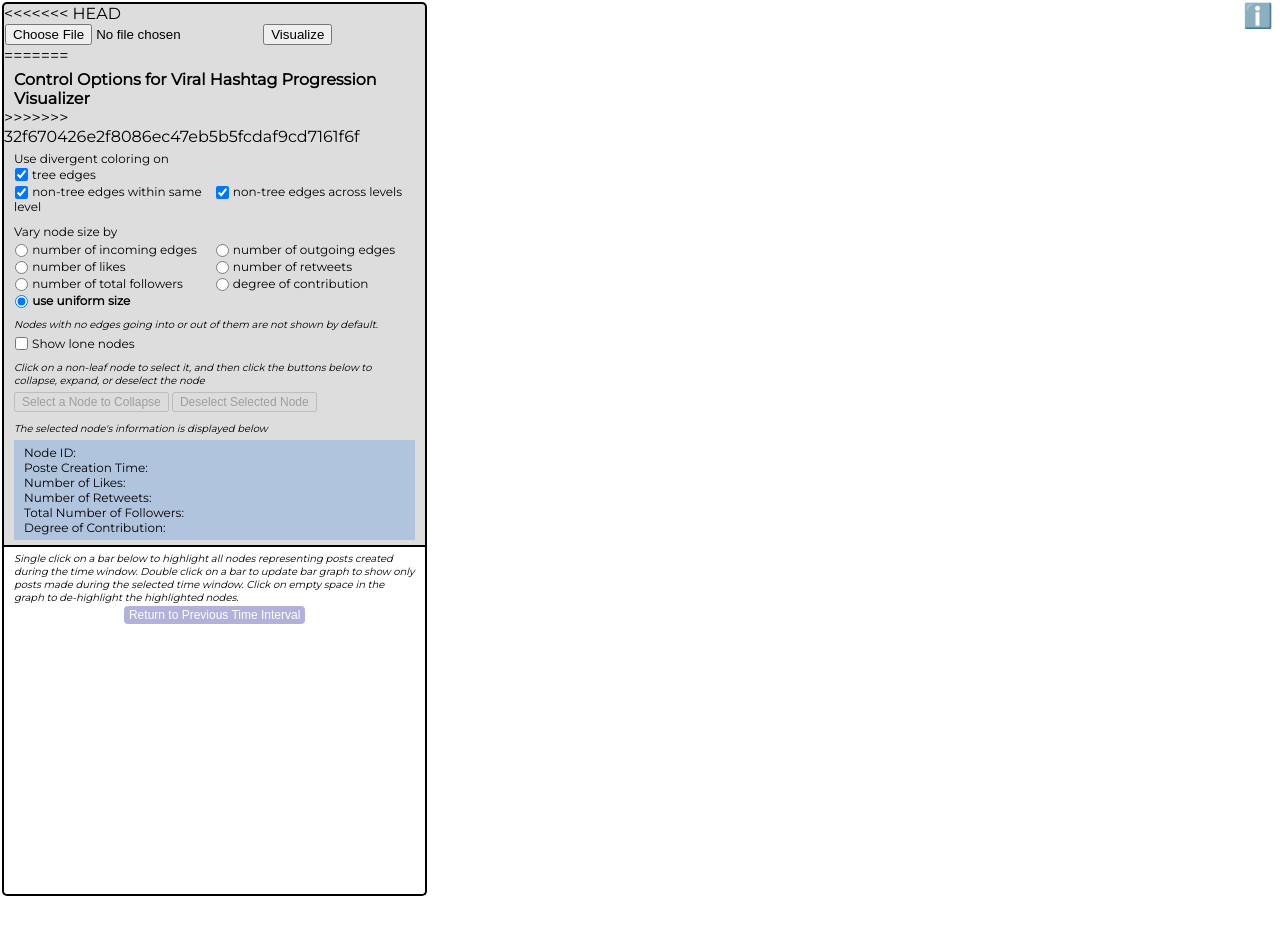
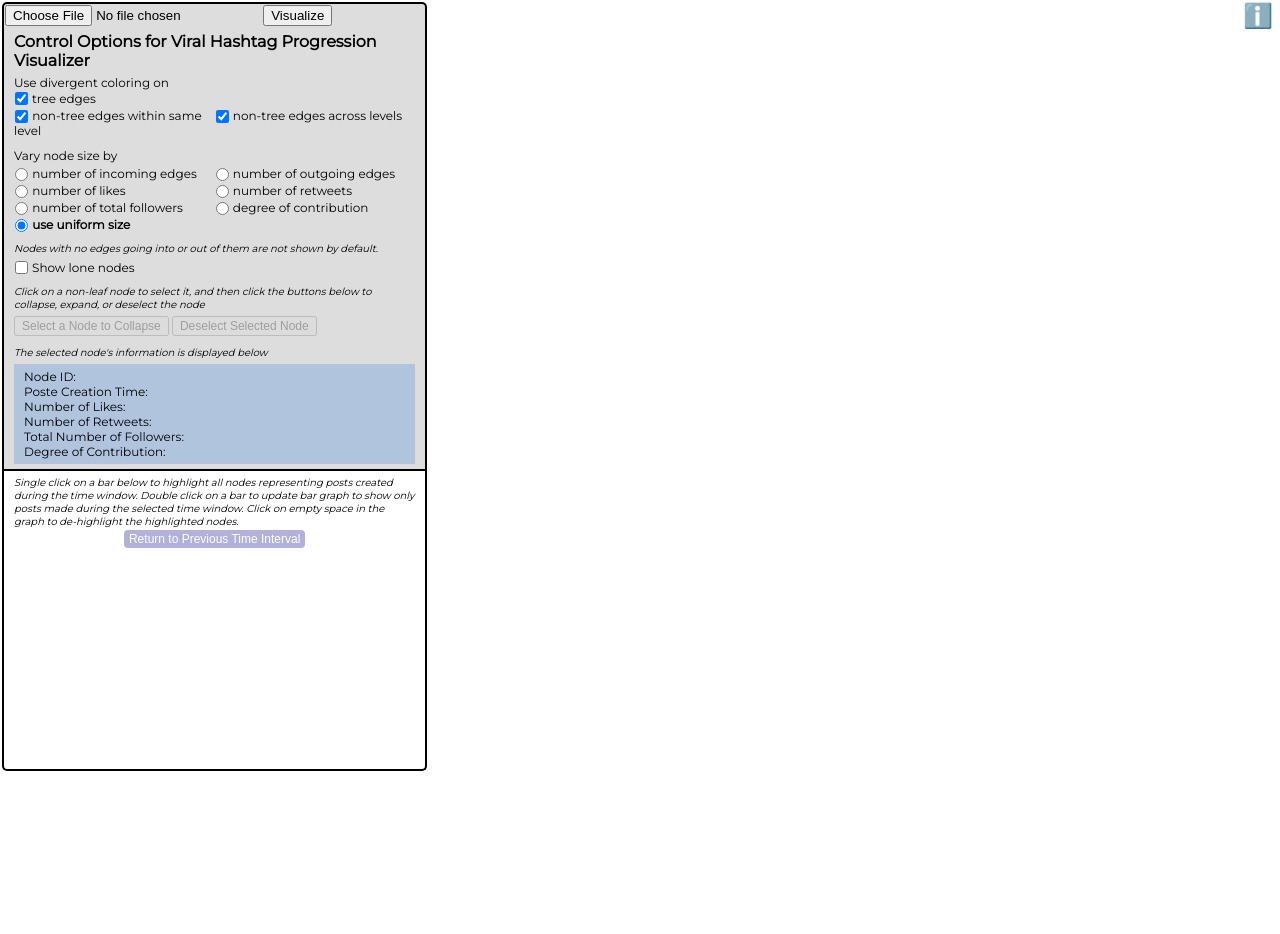
Before and after one commit to jasmineyshih/CS448B-F21-FinalProject, a plain HTML site: page index.html in a window 1280 px wide. After the commit the page ends 848 px from the top, so only its background shows below. Drawn offline with nearby package versions, Linux system fonts and the light colour scheme.

Commit message:
Merge checked

```diff
--- a/index.html
+++ b/index.html
@@ -23,14 +23,11 @@
 <div id='complete_tool'>
     <div id="barchart_side_bar">
         <div class="sidebar" id="sidebarTool">
-<<<<<<< HEAD
             <div id="upload_options">
                 <input type="file" id="selectFiles" value="Import" />
                 <button id="import">Visualize</button>
             </div>
-=======
             <div style="margin: 5px 10px 0px 10px; font-weight: bold;">Control Options for Viral Hashtag Progression Visualizer</div>
->>>>>>> 32f670426e2f8086ec47eb5b5fcdaf9cd7161f6f
             <div class="vizOptionsContainer">
                 <div>Use divergent coloring on</div>
                 <div class="networkVizOptions">
```
